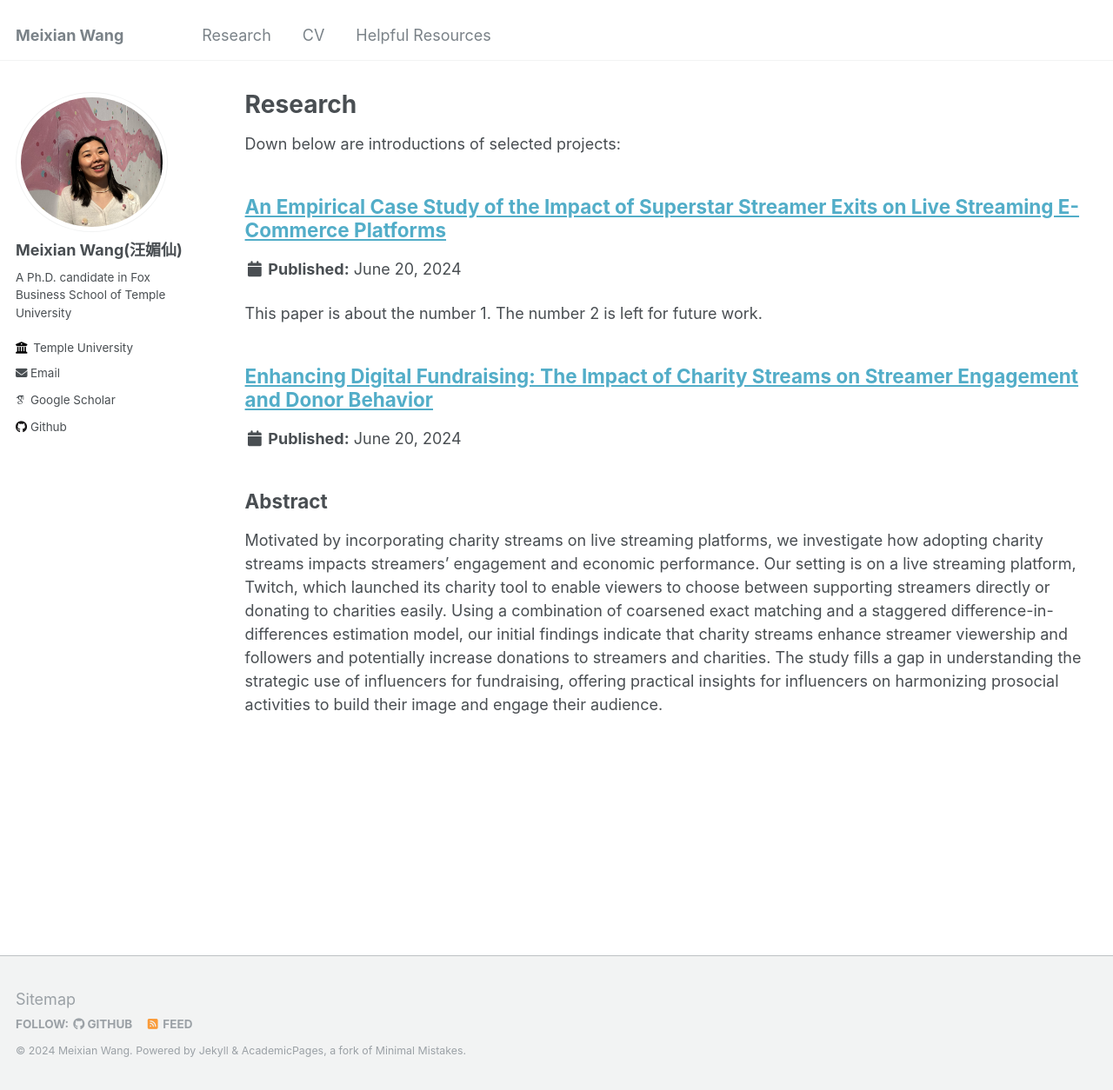
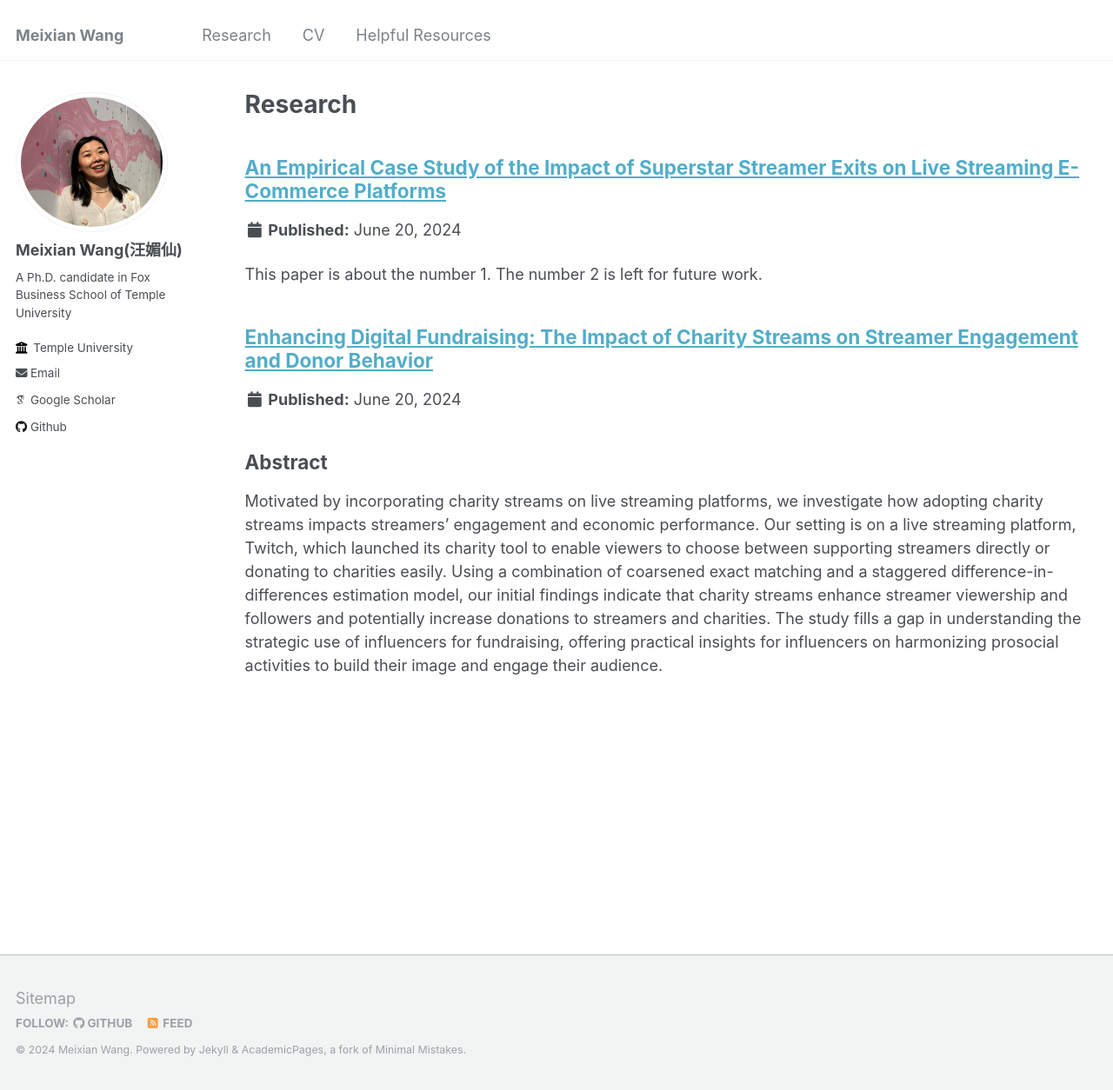
Before and after one commit to MeixianWang2/MeixianWang2.github.io, a Jekyll site: the page built from _pages/research.md, in a window 1280 px wide and 1254 px high. Shown: the whole window at 87% size. Built offline with Jekyll 4.4.1, drawn with Linux system fonts in a browser that asks for light colours; some web fonts are replaced.

Commit message:
Update research.md

```diff
--- a/_pages/research.md
+++ b/_pages/research.md
@@ -4,7 +4,7 @@ title: "Research"
 permalink: /research/
 author_profile: true
 ---
-Down below are introductions of selected projects:
+
 
 {% include base_path %}
 
```
